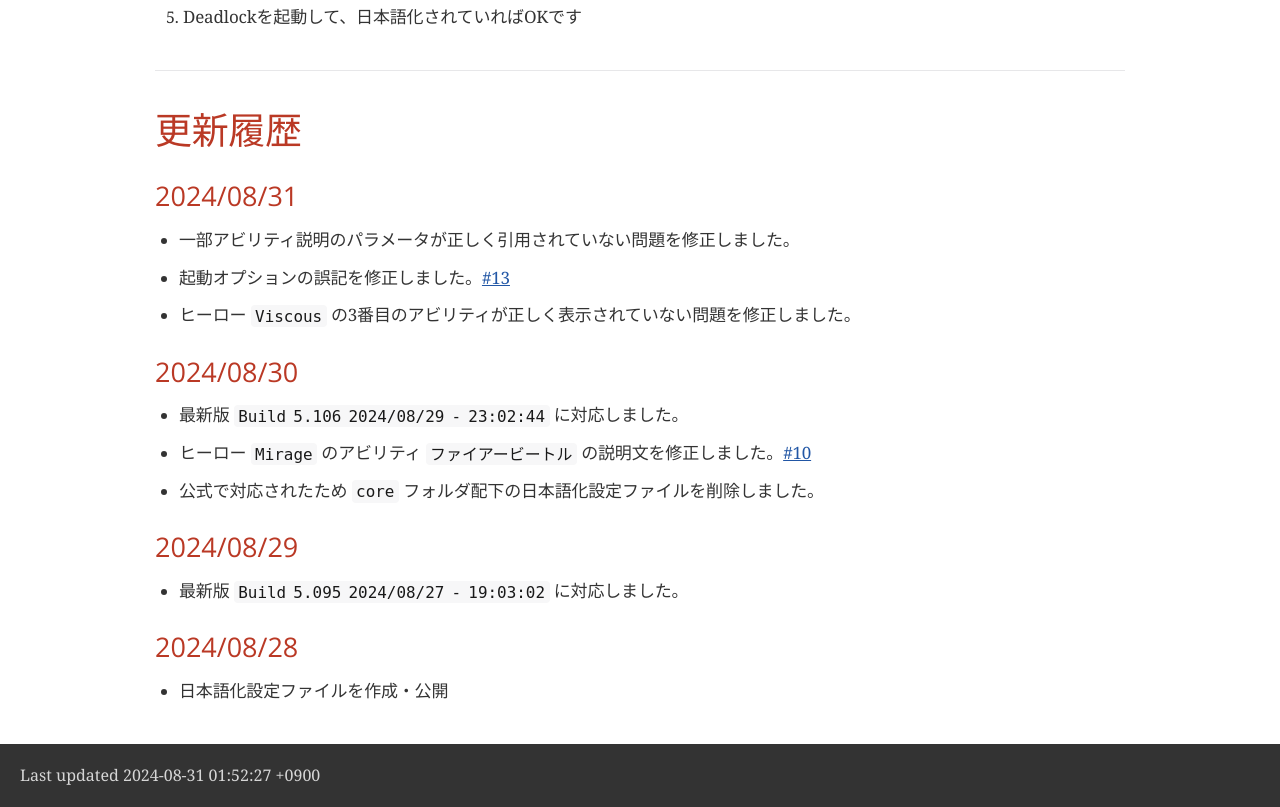
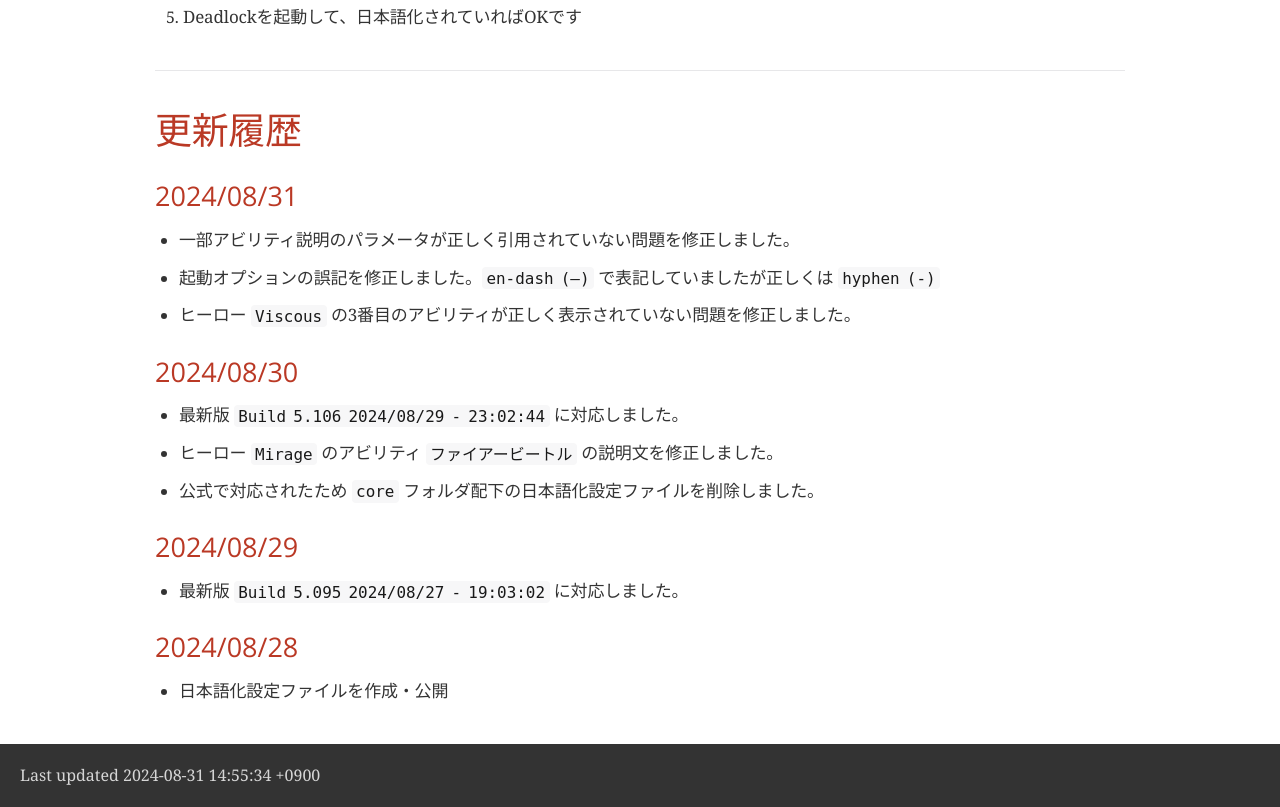
Before and after one commit to NPJigaK/deadlock-japanese, a plain HTML site: page index.html in a window 1280 px wide. Shown: the part 1695-2502 px from the top of the page. Drawn offline with nearby package versions, Linux system fonts and the light colour scheme; a web font is replaced by a local one.

Commit message:
update doc

```diff
--- a/index.html
+++ b/index.html
@@ -466,7 +466,7 @@ body.book #toc,body.book #preamble,body.book h1.sect0,body.book .sect1>h2{page-b
 <p><a href="https://forms.gle/AYovpxB2JmRsaGsGA" target="_blank" rel="noopener">Google formで提案する</a></p>
 </li>
 <li>
-<p><a href="https://github.com/NPJigaK/deadlock-japanese">PullRequestで直接修正を提案する（Githubアカウントを持っている方）</a></p>
+<p><a href="https://github.com/NPJigaK/deadlock-japanese/issues">Githubで直接提案する（Githubアカウントをお持ちの方）</a></p>
 </li>
 </ul>
 </div>
@@ -572,7 +572,7 @@ body.book #toc,body.book #preamble,body.book h1.sect0,body.book .sect1>h2{page-b
 <p>一部アビリティ説明のパラメータが正しく引用されていない問題を修正しました。</p>
 </li>
 <li>
-<p>起動オプションの誤記を修正しました。<a href="https://github.com/NPJigaK/deadlock-japanese/issues/13">#13</a></p>
+<p>起動オプションの誤記を修正しました。<code>en-dash (–)</code> で表記していましたが正しくは <code>hyphen (-)</code></p>
 </li>
 <li>
 <p>ヒーロー <code>Viscous</code> の3番目のアビリティが正しく表示されていない問題を修正しました。</p>
@@ -588,7 +588,7 @@ body.book #toc,body.book #preamble,body.book h1.sect0,body.book .sect1>h2{page-b
 <p>最新版 <code>Build 5.106 2024/08/29 - 23:02:44</code> に対応しました。</p>
 </li>
 <li>
-<p>ヒーロー <code>Mirage</code> のアビリティ <code>ファイアービートル</code> の説明文を修正しました。<a href="https://github.com/NPJigaK/deadlock-japanese/pull/10/files">#10</a></p>
+<p>ヒーロー <code>Mirage</code> のアビリティ <code>ファイアービートル</code> の説明文を修正しました。</p>
 </li>
 <li>
 <p>公式で対応されたため <code>core</code> フォルダ配下の日本語化設定ファイルを削除しました。</p>
@@ -621,7 +621,7 @@ body.book #toc,body.book #preamble,body.book h1.sect0,body.book .sect1>h2{page-b
 </div>
 <div id="footer">
 <div id="footer-text">
-Last updated 2024-08-31 01:52:27 +0900
+Last updated 2024-08-31 14:55:34 +0900
 </div>
 </div>
 </body>
```
Also changed, not shown: 1 other file.
